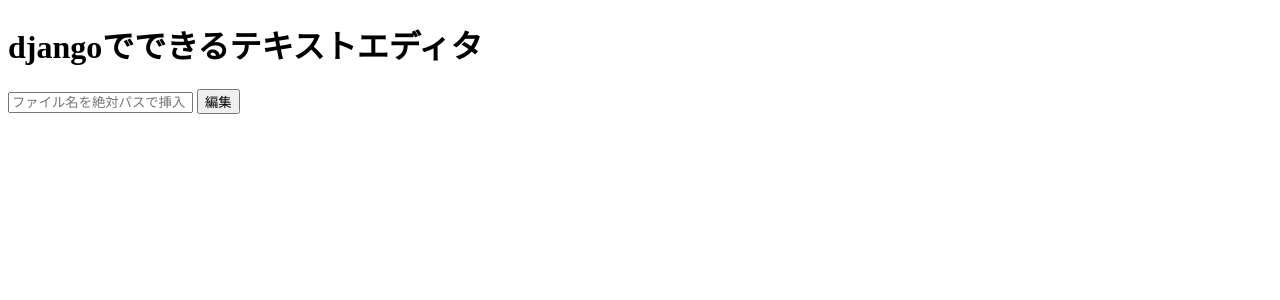
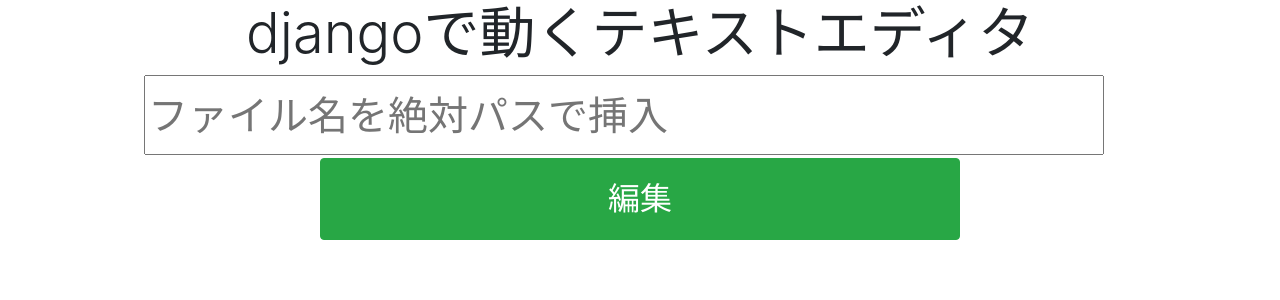
Before and after one commit to akahoshi1421/django-editor, a Django app: page / in a window 1280 px wide. Shown: the top 300 px of the page. Run offline with Django 4.2, Linux system fonts and the light colour scheme.

Commit message:
design added

```diff
--- /dev/null
+++ b/editor/static/css/index.css
@@ -0,0 +1,25 @@
+input{
+    display: block;
+    transform: translateX(15%);
+}
+
+form{
+    width: 100%;
+}
+
+#submit{
+    transform: translateX(50%);
+    padding-top: 2vh;
+    padding-bottom: 2vh;
+    font-size: 4vh;
+}
+
+#file{
+    margin-bottom: 3px;
+    height: 10vh;
+    font-size: 5vh;
+}
+
+h1{
+    text-align: center;
+}
--- a/editor/templates/index.html
+++ b/editor/templates/index.html
@@ -3,14 +3,17 @@
 <html lang="en">
 <head>
     <meta charset="UTF-8">
-    <title>Document</title>
+    <link rel="stylesheet" href="https://cdn.jsdelivr.net/npm/bootstrap@4.1.3/dist/css/bootstrap.min.css" integrity="sha384-MCw98/SFnGE8fJT3GXwEOngsV7Zt27NXFoaoApmYm81iuXoPkFOJwJ8ERdknLPMO" crossorigin="anonymous">
+    <script src="{% static 'js/jquery-3.6.0.min.js' %}"></script>
+    <link rel="stylesheet" href="{% static 'css/index.css' %}">
+    <title>djangoで動くテキストエディタ</title>
 </head>
 <body>
-    <h1>djangoでできるテキストエディタ</h1>
+    <h1 class="display-4">djangoで動くテキストエディタ</h1>
     <form action="{% url 'edit' %}" method="post">
         {% csrf_token %}
-        <input type="text" placeholder="ファイル名を絶対パスで挿入" name="filepass">
-        <input type="submit" value="編集">
+        <input class="w-75" id="file" type="text" placeholder="ファイル名を絶対パスで挿入" name="filepass">
+        <input class="btn btn-success w-50" type="submit" value="編集" id="submit">
     </form>
 </body>
 </html>
--- a/test.js
+++ b/test.js
@@ -1,3 +1,4 @@
+//エディタ用のテストプログラム
 function aaa()
 {
     console.log("hello world");
```
Also changed, not shown: editor/static/css/edit.css (added, +7 -0 lines), editor/templates/edit.html (+7 -3 lines), db.sqlite3.
